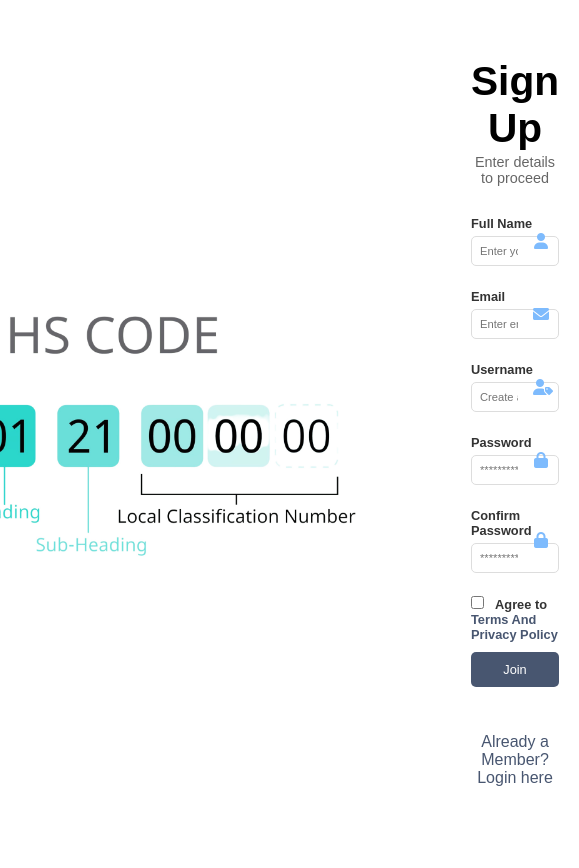
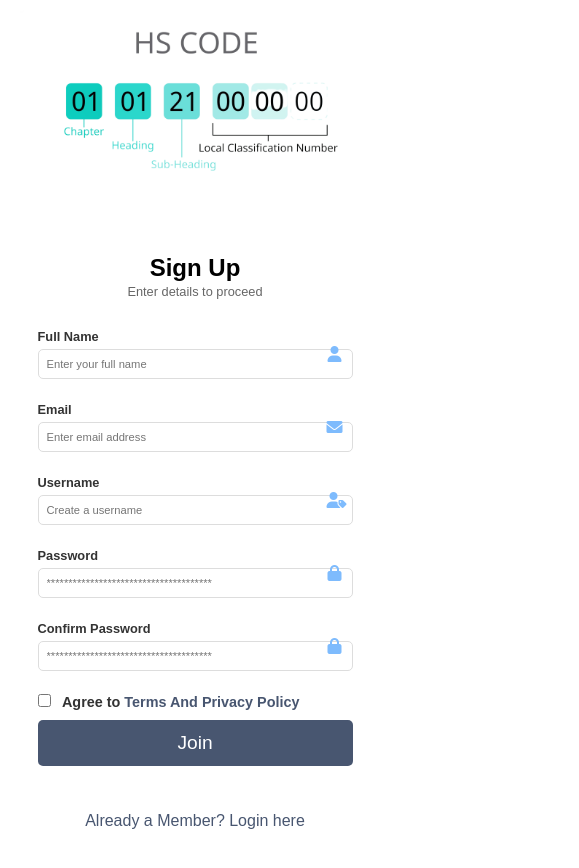
Before and after one commit to satyam-invensis/HS_Codes, a website: page LoginPage/index.html in a window 390 px wide. Shown: the whole page, 579 px wide, since content can reach past the window. Before the commit the page ends 844 px from the top, so only its background shows below. Drawn offline with nearby package versions, Linux system fonts and the light colour scheme.

Commit message:
Update style.css

```diff
--- a/LoginPage/style.css
+++ b/LoginPage/style.css
@@ -1,3 +1,4 @@
+/* Base Styles */
 body, h1, form, label, input, p {
     margin: 0;
     padding: 0;
@@ -38,9 +39,6 @@ body {
     max-width: 400px; /* Maximum width of the form container */
     width: 100%;
     text-align: center;
-    border: none; /* Remove border */
-    box-shadow: none; /* Remove shadow */
-    /* Removed height and overflow properties */
 }
 
 #header h1 {
@@ -147,3 +145,55 @@ a:hover {
 .form-container .login-link {
     margin-top: 15px;
 }
+
+/* Responsive Styles */
+@media (max-width: 1200px) {
+    .main-container {
+        flex-direction: column; /* Stack image and form vertically */
+        align-items: center; /* Center align items */
+    }
+
+    .image-container img {
+        width: 100%; /* Make the image responsive */
+        max-width: 400px; /* Limit the max width */
+    }
+
+    .form-container {
+        max-width: 90%; /* Use more width on smaller screens */
+    }
+}
+
+@media (max-width: 768px) {
+    #header h1 {
+        font-size: 2em; /* Decrease header font size */
+    }
+
+    #header p {
+        font-size: 0.8em; /* Decrease subtitle font size */
+    }
+
+    input[type="submit"] {
+        padding: 12px; /* Increase padding on smaller screens */
+        font-size: 1em; /* Adjust button font size */
+    }
+}
+
+@media (max-width: 480px) {
+    #header h1 {
+        font-size: 1.5em; /* Further decrease header font size */
+    }
+
+    input[type="text"],
+    input[type="email"],
+    input[type="password"] {
+        padding: 12px; /* Increase padding for inputs */
+    }
+
+    input[type="submit"] {
+        font-size: 1.2em; /* Increase button font size */
+    }
+
+    label {
+        font-size: 0.9em; /* Increase label font size */
+    }
+}
```
